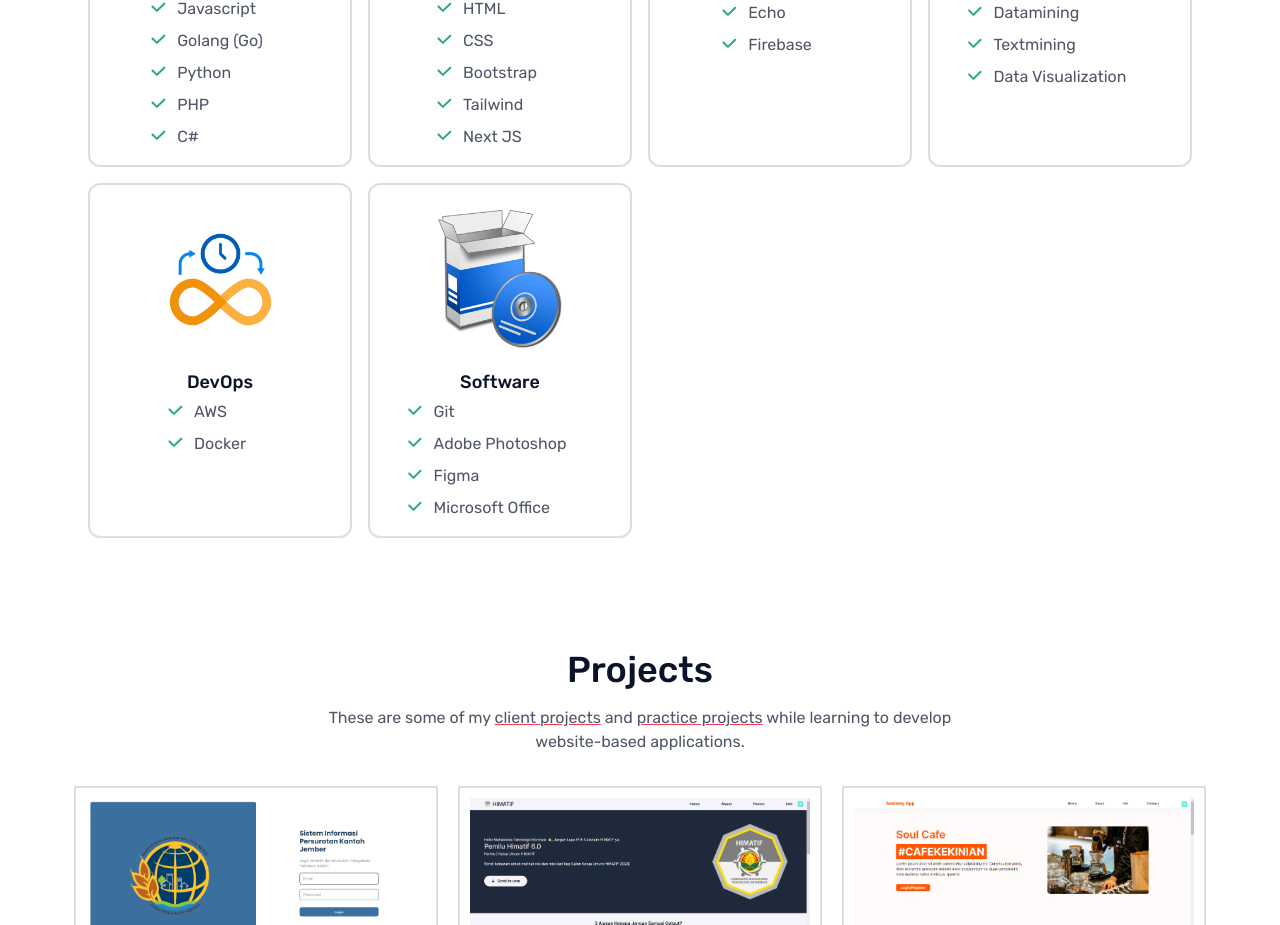
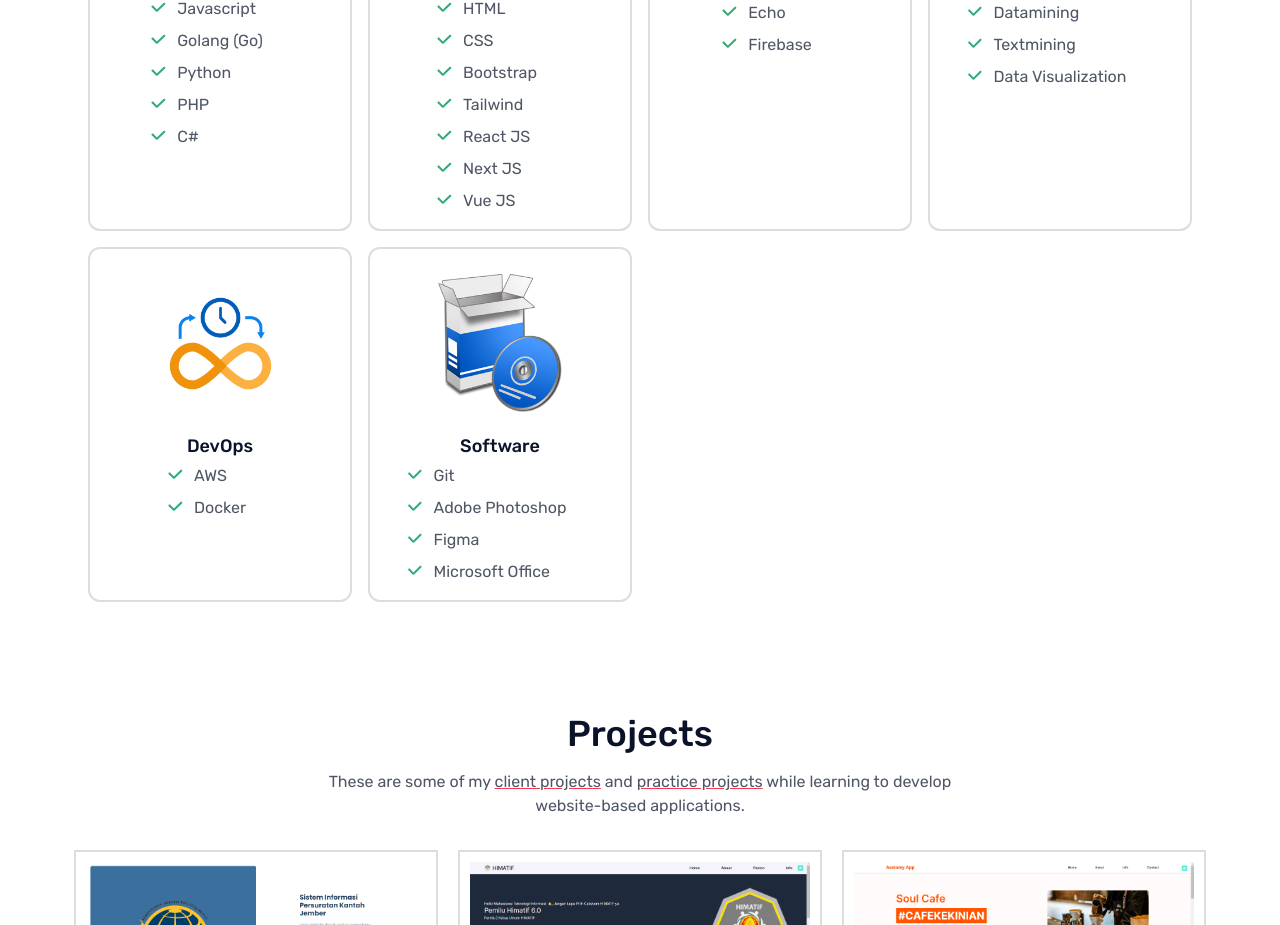
Before and after one commit to ardin2001/web-portofolio-v2, a Next.js app: page / in a window 1280 px wide. Shown: the part 1757-2682 px from the top of the page. Built offline with nearby package versions, Linux system fonts and the light colour scheme.

Commit message:
update techstack

```diff
--- a/components/Pricing.js
+++ b/components/Pricing.js
@@ -90,7 +90,9 @@
                   <li className="relative check custom-list">CSS</li>
                   <li className="relative check custom-list">Bootstrap</li>
                   <li className="relative check custom-list">Tailwind</li>
+                  <li className="relative check custom-list">React JS</li>
                   <li className="relative check custom-list">Next JS</li>
+                  <li className="relative check custom-list">Vue JS</li>
                 </ul>
               </motion.div>
             </ScrollAnimationWrapper>
```
